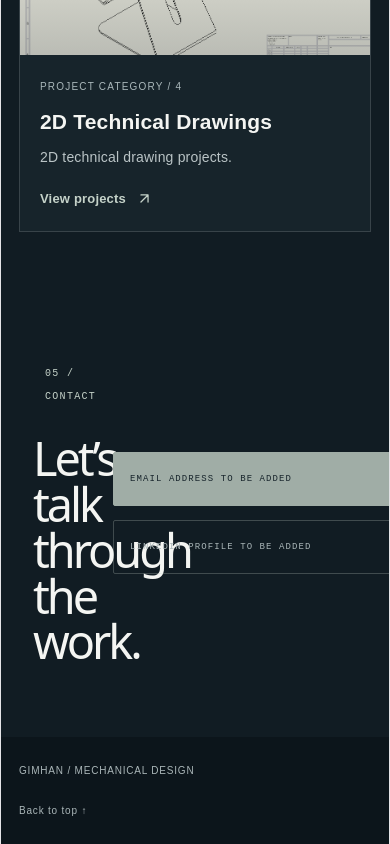
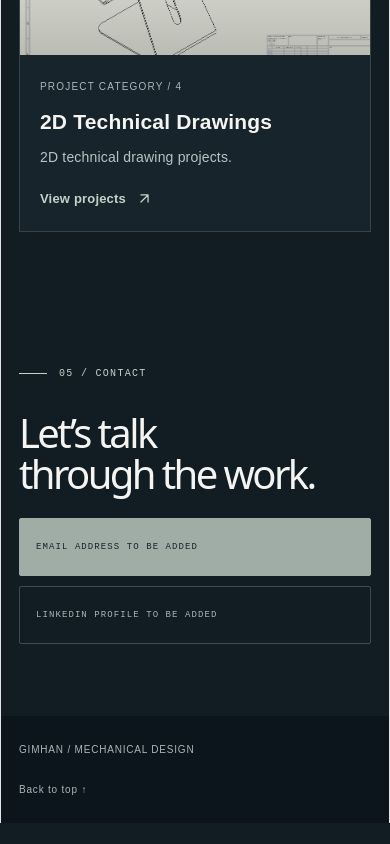
Before and after one commit to Tharaka-Maheshwara/gimhan-portfolio, a React (Vite) app: page / in a window 390 px wide. Shown: the part 3695-4539 px from the top of the page. After the commit the page ends 4518 px from the top, so only its background shows below. Built offline with nearby package versions, Linux system fonts and the light colour scheme.

Commit message:
responsive okey

```diff
--- a/src/App.css
+++ b/src/App.css
@@ -2876,3 +2876,68 @@ iframe {
     margin-right: 0 !important;
   }
 }
+@media (max-width: 700px) {
+  html,
+  body,
+  #root {
+    width: 100% !important;
+    max-width: none !important;
+    min-width: 0 !important;
+    margin: 0 !important;
+  }
+
+  #root > main,
+  #root > main > .contact-section {
+    width: 100% !important;
+    max-width: none !important;
+    margin: 0 !important;
+  }
+
+  .contact-section .contact-inner {
+    display: grid !important;
+    grid-template-columns: minmax(0, 1fr) !important;
+    align-items: start !important;
+    gap: 24px !important;
+    width: calc(100% - 36px) !important;
+    max-width: 560px !important;
+    min-width: 0 !important;
+    margin-inline: auto !important;
+  }
+
+  .contact-section .contact-copy,
+  .contact-section .contact-links {
+    width: 100% !important;
+    min-width: 0 !important;
+  }
+
+  .contact-section .contact-copy h2 {
+    width: 100%;
+    max-width: none;
+    font-size: clamp(40px, 10vw, 52px);
+    line-height: 1.02;
+  }
+
+  .contact-section .contact-links {
+    display: grid !important;
+    grid-template-columns: minmax(0, 1fr) !important;
+    gap: 10px !important;
+  }
+
+  .contact-section .contact-detail {
+    display: flex;
+    align-items: center;
+    box-sizing: border-box;
+    width: 100%;
+    max-width: 100%;
+    min-width: 0;
+    min-height: 58px;
+    padding: 16px;
+  }
+
+  .contact-section .contact-detail span {
+    white-space: normal;
+    overflow-wrap: anywhere;
+    font-size: 9px;
+    line-height: 1.5;
+  }
+}
```
